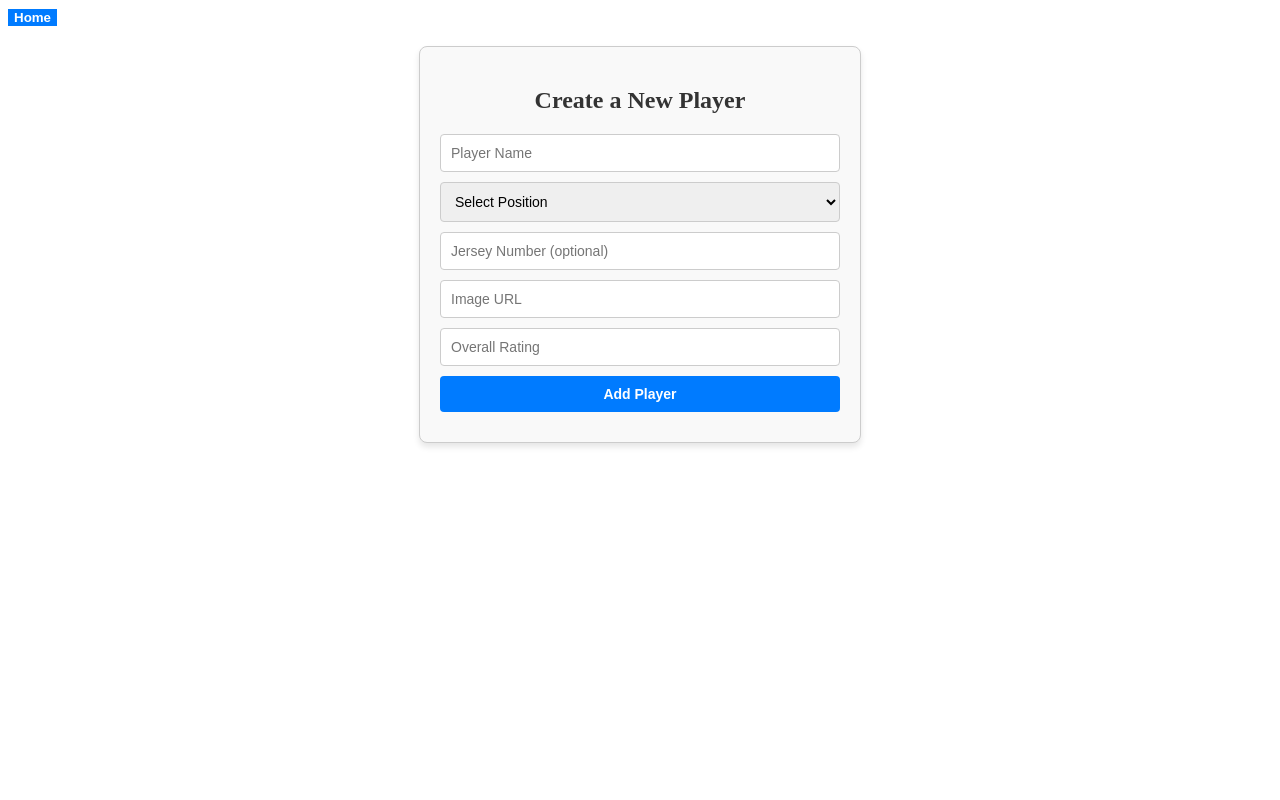
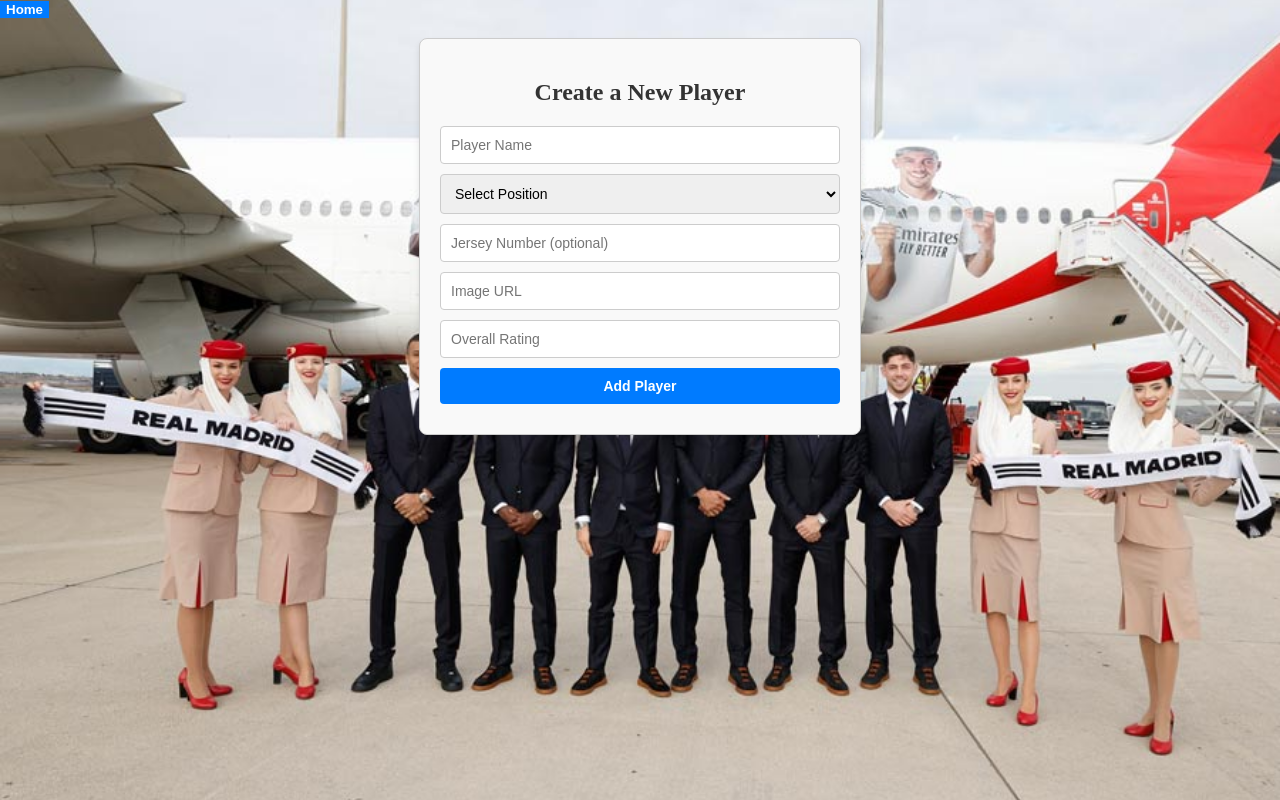
Before and after one commit to ryan147j/Pair-project, a plain HTML site: page Pages/create.html in a window 1280 px wide. Drawn offline with nearby package versions, Linux system fonts and the light colour scheme.

Commit message:
css updated

```diff
--- a/Styles/Create.css
+++ b/Styles/Create.css
@@ -62,3 +62,12 @@
     transition: background-color 0.3s ease;
 
   }
+body {
+    margin: 0; /* Remove default margin */
+    padding: 0; /* Remove default padding */
+    height: 100vh; /* Set height to 100% of the viewport */
+    background-image: url(../Assets/planemadrid.jpg); /* Adjust path if needed */
+    background-size: cover; /* Cover the entire screen */
+    background-repeat: no-repeat; /* Prevent repeating */
+    background-position: center; /* Center the image */
+}
```
Also changed, not shown: Assets/planemadrid.jpg (added).
